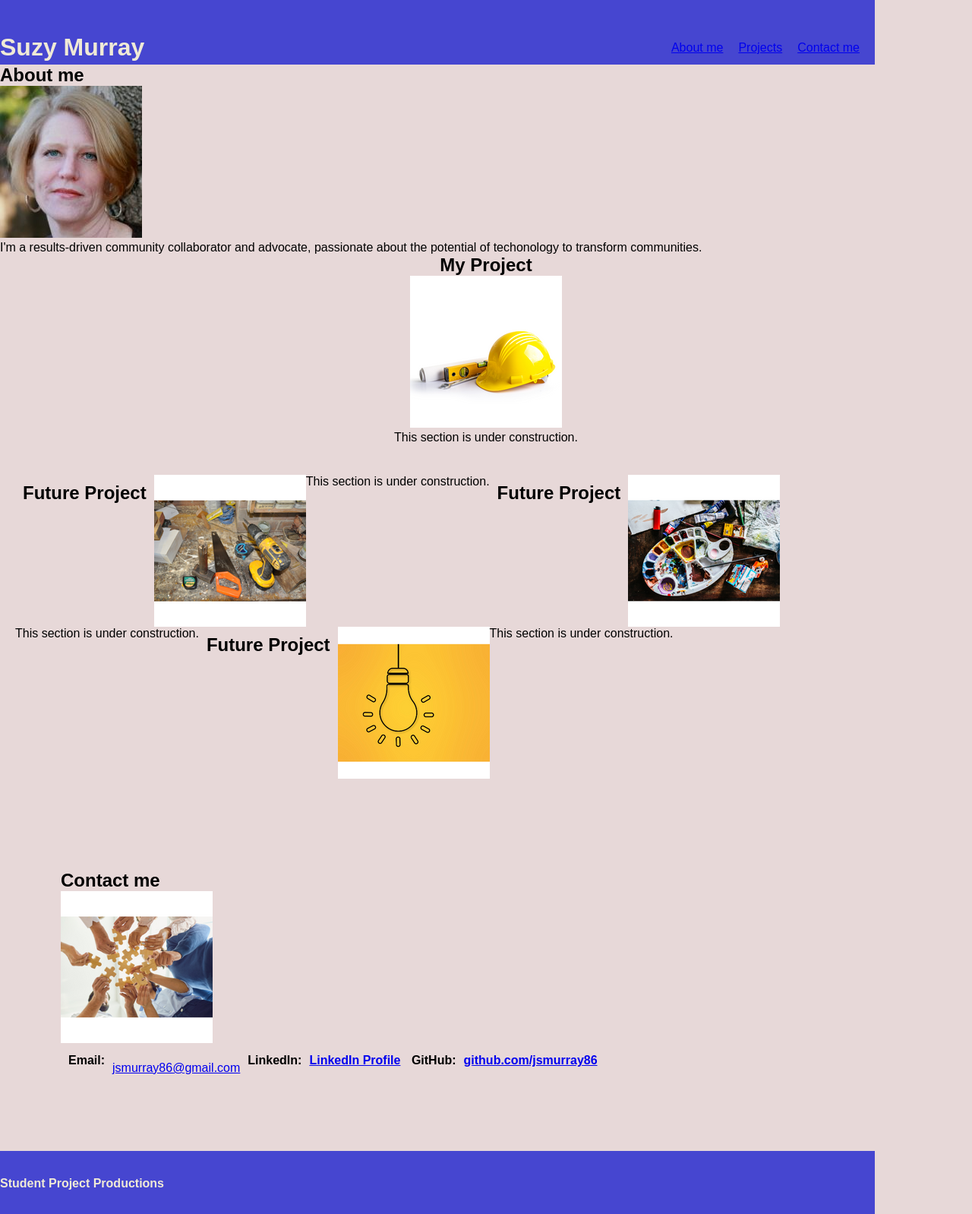
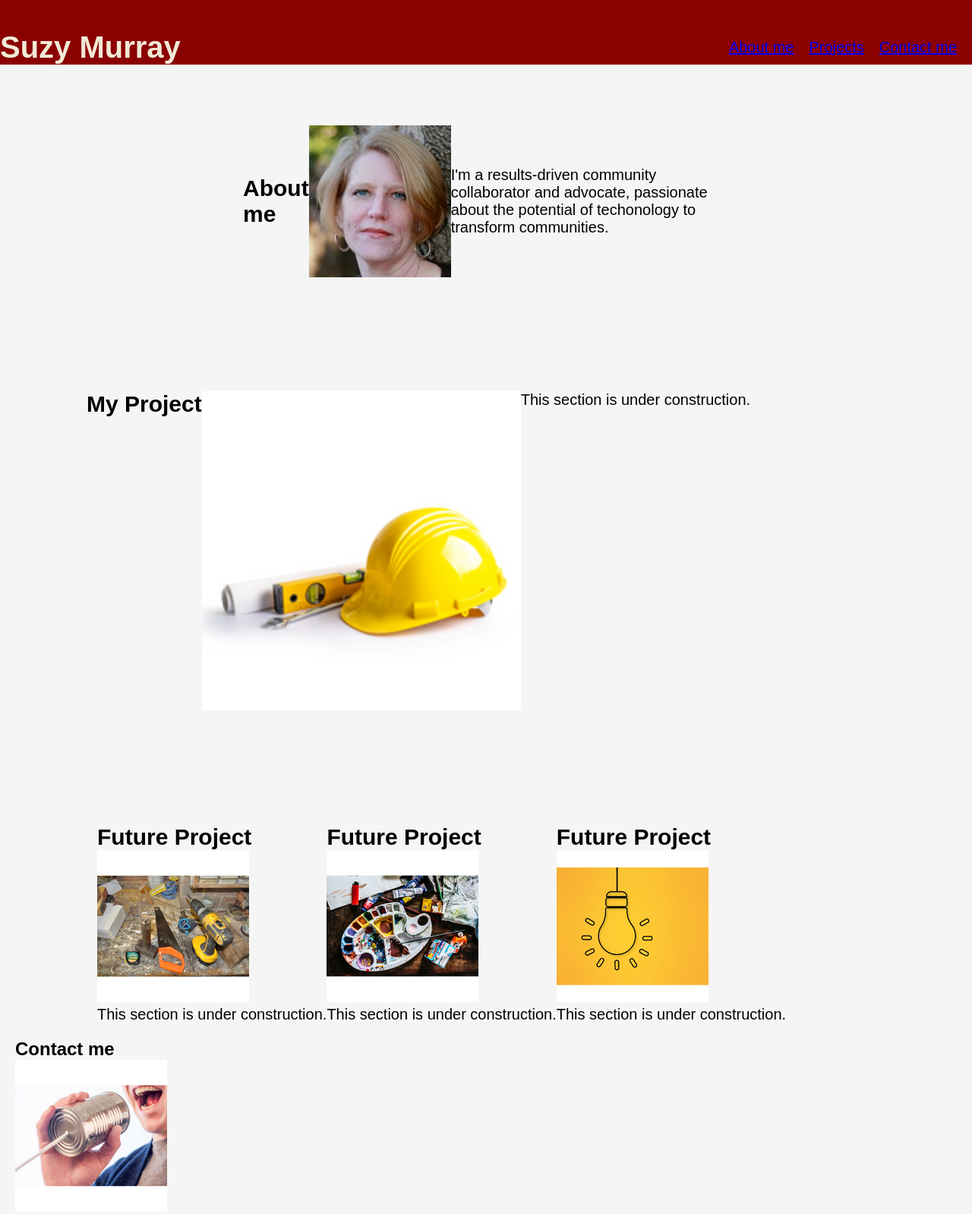
Before and after one commit to jsmurray86/portfolio, a plain HTML site: page index.html in a window 1280 px wide. Shown: the top 1598 px of the page at 76% size. Drawn offline with Linux system fonts and the light colour scheme.

Commit message:
first submission

```diff
--- a/assets/css/style.css
+++ b/assets/css/style.css
@@ -3,6 +3,7 @@
     box-sizing: border-box;
     padding: 0;
     margin: 0;
+
 }
 
 header,
@@ -11,17 +12,20 @@ footer {
   flex-direction: row;
   justify-content: space-between;
   flex-wrap: wrap;
-  width: 90%;
+  width: 100%;
   height: 85px;
   line-height: 85px;
   color: #f0ead6;
-  background-color: #4646d0;
+  background-color: darkred;
   align-items: center;
 }
 body {
-  background-color: rgb(231, 216, 216);
+  background-color: whitesmoke;
   font-family: Arial, Helvetica, sans-serif;
+  font-size: 20px;
 }
+
+
 
 nav{
 display: flex;
@@ -34,30 +38,42 @@ nav a{
   margin:10px
 }
 
-/* Everything below except media selectors are probably wrong */
+.about-me {
+  display: flex;
+  flex-direction: row;
+  justify-content: center;
+  align-items: center;
+  width: 50%;
+  height: 45vh;
+  margin: 0 auto;
+}
 
-#contact {
+.contact {
     font-size: medium;
-    margin: 50px;
-    padding: 30px;
+    margin: 10px;
+    padding: 10px;
     float: left;
+
 
 }
 
-#project_header{
-  text-align: center;
+.next-project {
+    display:flex;
+    flex-direction: row;
+    height: 65vh;
+    margin-bottom: 100px;
+    margin-top: 20px;
+    margin-left: 5%;
+    padding: 50px;
+}
 
 
+.future {
+  display: flex;
+  margin-left: 10%;
+
 }
-.projects {
-    display: flex;
-    flex-direction: row;
-    flex-wrap: wrap;
-    margin-bottom: 20px;
-    margin-top: 20px;
-    padding: 20px;
-}
-.projects h2 {
+#projects h2 {
   padding: 10px;
 }
 @media screen and (max-width: 992px) {
@@ -69,7 +85,7 @@ nav a{
 
   @media screen and (max-width: 768px) {
     header {
-      background-color: aquamarine;
+      background-color: darkslategray;
       font-style: italic;
 
     }
--- a/index.html
+++ b/index.html
@@ -1,52 +1,58 @@
 <!DOCTYPE html>
 <html lang="en">
   <head>
-        <meta charset="UTF-8">
-        <meta http-equiv="X-UA-Compatible" content="IE=edge">
-        <meta name="viewport" content="width=device-width, initial-scale=1.0">
-        <link rel="stylesheet" href="./assets/css/style.css">
+    <meta charset="UTF-8" />
+    <meta http-equiv="X-UA-Compatible" content="IE=edge" />
+    <meta name="viewport" content="width=device-width, initial-scale=1.0" />
+    <link rel="stylesheet" href="./assets/css/style.css" />
     <title>Portfolio</title>
   </head>
   <body>
     <header>
       <h1>Suzy Murray</h1>
       <nav>
-                <a href="#about-me">About me</a>
-                <a href="#projects">Projects</a>
-                <a href="#contacts">Contact me</a>
-
+        <a href="#about">About me</a>
+        <a href="#next-project">Projects</a>
+        <a href="#contact-me">Contact me</a>
       </nav>
     </header>
-
     <main>
-            <section>
+        <section id="#about" class="about-me">
             <h2>About me</h2>
             <img src="./assets/images/jsmprofile.jpg" alt="picture of smiling woman" class="profile">
             <p>I'm a results-driven community collaborator and advocate, passionate about the potential of techonology
                 to transform communities.
             </p>
         </section>
-            <section id="project_header">
+        <div>
+            <section id="next-project" class="next-project">
                 <h2>My Project</h2>
                 <img src="./assets/images/const.png" alt="hard hat and tools">
                 <p>This section is under construction.</p>
             </section>
-            <section class="projects">
+            <section class="future">
+                <div>
                     <h2>Future Project</h2>
                     <img src="./assets/images/tools.png" alt="tools">
                     <p>This section is under construction.</p>
+                </div>
+                <div>
 
                     <h2>Future Project</h2>
                     <img src="./assets/images/paint.png" alt="paints and brushes">
                     <p>This section is under construction.</p>
-
+                </div>
+                <div>
                     <h2>Future Project</h2>
                     <img src="./assets/images/lightbulb.png" alt="lightbulb">
                     <p>This section is under construction.</p>
+                </div>
             </section>
-            <section id="contact">
+
+        </div>
+        <section id="contact-me" class="contact">
             <h2>Contact me</h2>
-                <img src="./assets/images/puzzle.png" alt="group with puzzle pieces">
+            <img src="./assets/images/tincan.png" alt="man talking on tin can"/>
             <nav>
                 <strong>Email:</strong><a href="jsmurray86@gmail.com">jsmurray86@gmail.com</a>
                 <strong>LinkedIn:<strong><a href="https://www.linkedin.com/in/suzy-murray-b861a415/">LinkedIn Profile</a>
@@ -54,10 +60,9 @@
             </nav>
         </section>
     </main>
+
     <footer>
       <p>Student Project Productions</p>
     </footer>
-
-
   </body>
 </html>
```
Also changed, not shown: assets/images/tincan.png (added), 1 other file. Lines whose indentation alone changed are shown as unchanged.
